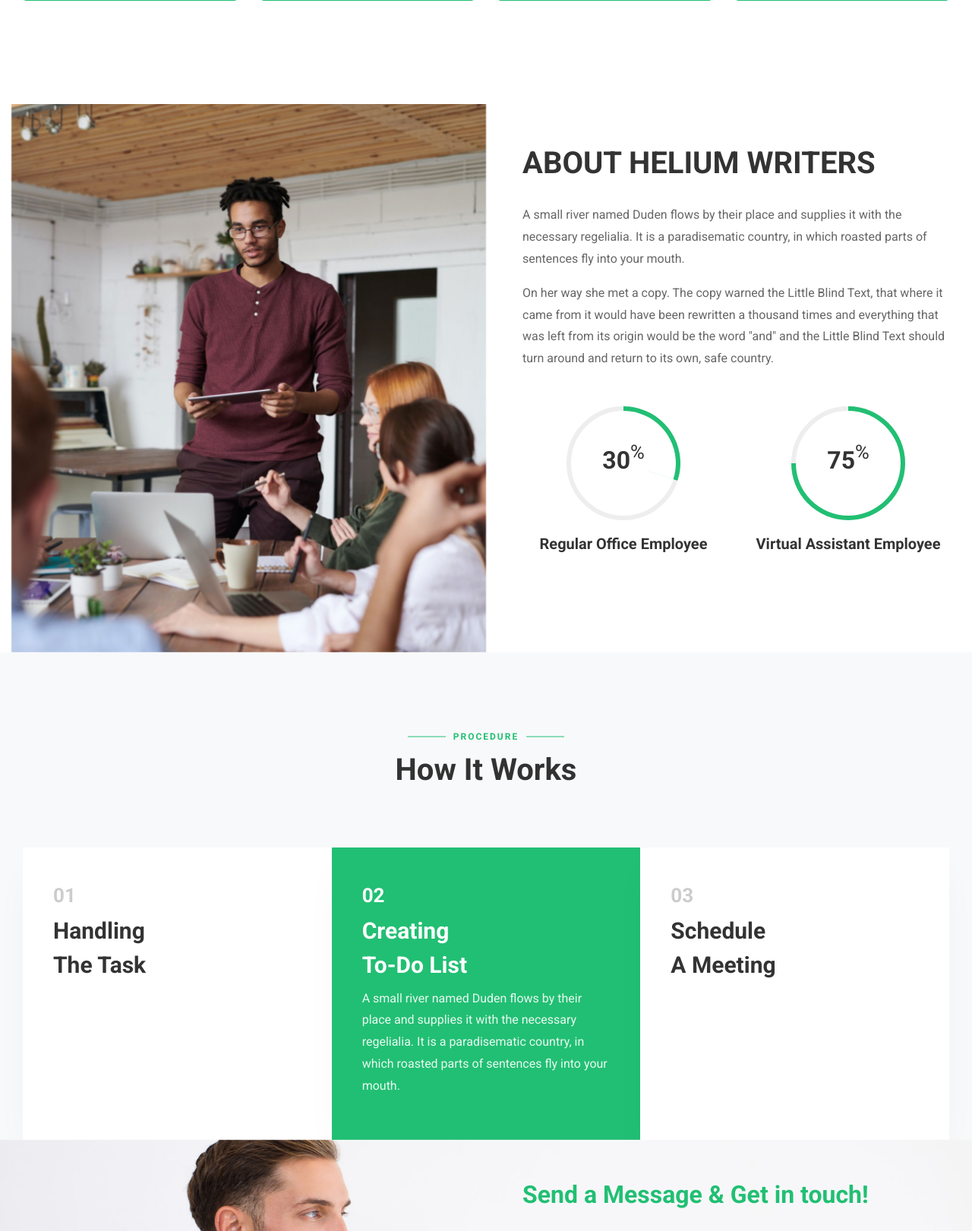
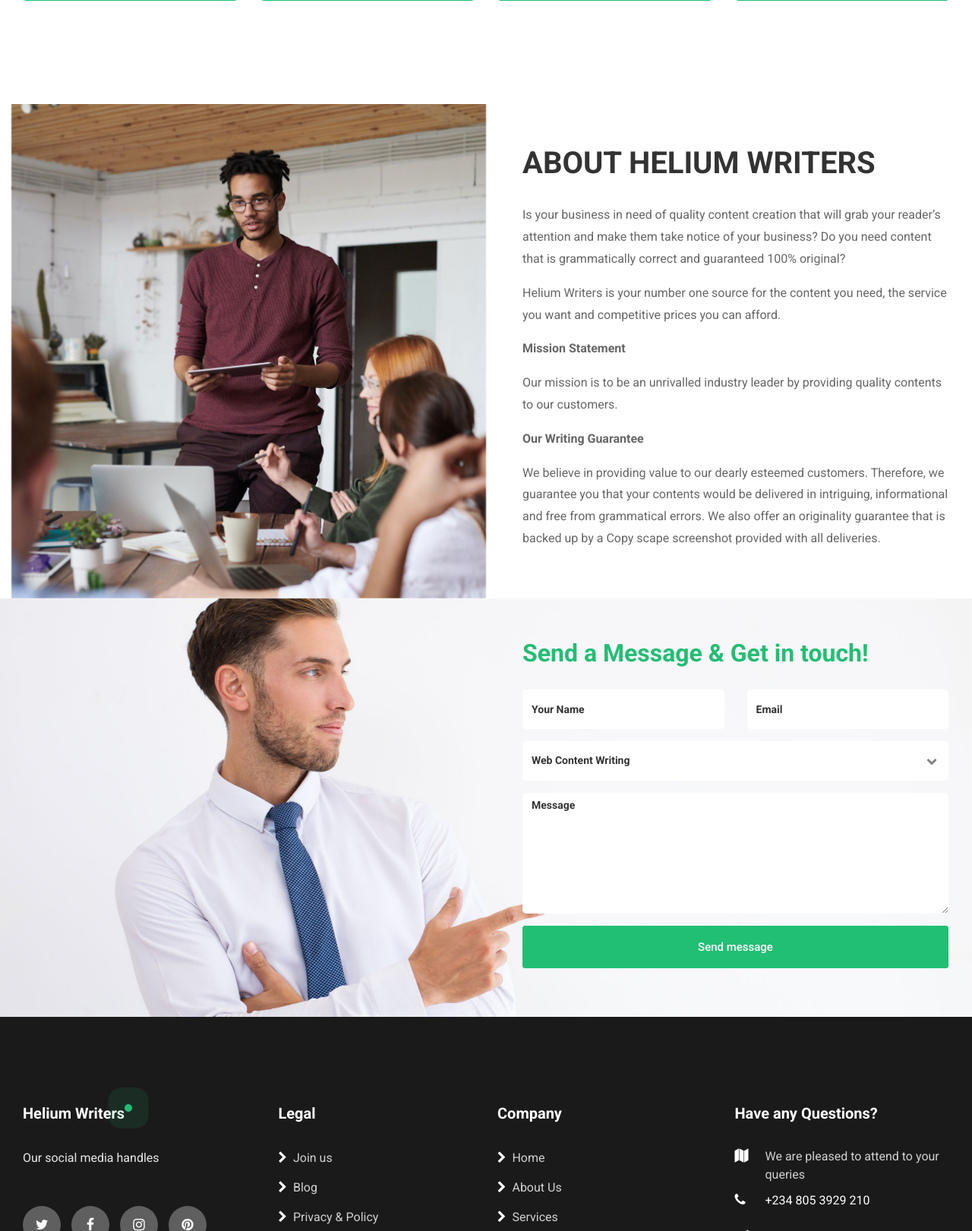
Before and after one commit to kroyedapper/Helium, a PHP site: page / in a window 1280 px wide. Shown: the part 3101-4722 px from the top of the page at 76% size. Run offline with PHP 8.4, Linux system fonts and the light colour scheme; some libraries are stand-ins or nearby versions; some web fonts are replaced.

Commit message:
Second commit

```diff
--- a/index.php
+++ b/index.php
@@ -27,7 +27,7 @@
     		<div class="row justify-content-center">
           <div class="col-md-12 heading-section text-center ftco-animate mb-5">
           	<span class="subheading">Why Choose Us?</span>
-            <h2 class="mb-2">Top Reason Why You Need To Hire Us</h2>
+            <h2 class="mb-2">Top Reason Why You Should Hire Us</h2>
           </div>
         </div>
     	</div>
@@ -219,100 +219,26 @@
 	          <div class="heading-section">
 	            <h2 class="mb-4">ABOUT HELIUM WRITERS</h2>
 
-	            <p>A small river named Duden flows by their place and supplies it with the necessary regelialia. It is a paradisematic country, in which roasted parts of sentences fly into your mouth.</p>
-	            <p>On her way she met a copy. The copy warned the Little Blind Text, that where it came from it would have been rewritten a thousand times and everything that was left from its origin would be the word "and" and the Little Blind Text should turn around and return to its own, safe country.</p>
+	            <p>Is your business in need of quality content creation that will grab your reader’s attention and make them take notice of your business?
+				Do you need content that is grammatically correct and guaranteed 100% original? </p>
+	            <p>Helium Writers is your number one source for the content you need, the service you want and competitive prices you can afford. </p>
+				<p><strong>Mission Statement</strong></p>
+				<p>Our mission is to be an unrivalled industry leader by providing quality contents to our customers.</p>
+				<p><strong>Our Writing Guarantee</strong></p>
+				<p>We believe in providing value to our dearly esteemed customers.
+				Therefore, we guarantee you that your contents would be delivered in intriguing, informational and free from grammatical errors.
+				We also offer an originality guarantee that is backed up by a Copy scape screenshot provided with all deliveries.</p>
 	          </div>
 
-	          <div class="row progress-circle my-5">
-				  		<div class="col-lg-6 mb-4">
-					      <div class="bg-white">
-					        <!-- Progress bar 1 -->
-					        <div class="progress mx-auto" data-value='30'>
-					          <span class="progress-left">
-                      <span class="progress-bar border-primary"></span>
-					          </span>
-					          <span class="progress-right">
-                      <span class="progress-bar border-primary"></span>
-					          </span>
-					          <div class="progress-value w-100 h-100 rounded-circle d-flex align-items-center justify-content-center">
-					            <div class="h2 font-weight-bold">30<sup class="small">%</sup></div>
-					          </div>
-					        </div>
 
-					        <h2 class="h5 font-weight-bold text-center mt-3">Regular Office Employee</h2>
-					        <!-- END -->
-					      </div>
-					    </div>
-
-					    <div class="col-lg-6 mb-4">
-					      <div class="bg-white">
-					        <!-- Progress bar 1 -->
-					        <div class="progress mx-auto" data-value='75'>
-					          <span class="progress-left">
-                      <span class="progress-bar border-primary"></span>
-					          </span>
-					          <span class="progress-right">
-                      <span class="progress-bar border-primary"></span>
-					          </span>
-					          <div class="progress-value w-100 h-100 rounded-circle d-flex align-items-center justify-content-center">
-					            <div class="h2 font-weight-bold">75<sup class="small">%</sup></div>
-					          </div>
-					        </div>
-
-					        <h2 class="h5 font-weight-bold text-center mt-3">Virtual Assistant Employee</h2>
-					        <!-- END -->
-					      </div>
-					    </div>
-				  	</div>
 					</div>
 				</div>
 			</div>
 		</section>
 
-  <?php //include("includes/testimonial.php") ?>
+<?php //include("includes/testimonial.php") ?>
 
-    <section class="ftco-section ftco-no-pb bg-light">
-    	<div class="container">
-    		<div class="row justify-content-center pb-5 mb-3">
-          <div class="col-md-7 heading-section text-center ftco-animate">
-          	<span class="subheading">Procedure</span>
-            <h2>How It Works</h2>
-          </div>
-        </div>
-    		<div class="row no-gutters">
-    			<div class="col-md-4 d-flex align-items-stretch ftco-animate">
-    				<div class="services-2">
-    					<span class="number">01</span>
-    					<h2>Handling <br>The Task</h2>
-    					<div class="text">
-	    					<p>A small river named Duden flows by their place and supplies it with the necessary regelialia. It is a paradisematic country, in which roasted parts of sentences fly into your mouth.</p>
-	    					<span class="icon flaticon-loan"></span>
-	    				</div>
-    				</div>
-    			</div>
-    			<div class="col-md-4 d-flex align-items-stretch ftco-animate">
-    				<div class="services-2 active">
-    					<span class="number">02</span>
-    					<h2>Creating <br>To-Do List</h2>
-    					<div class="text">
-    						<p>A small river named Duden flows by their place and supplies it with the necessary regelialia. It is a paradisematic country, in which roasted parts of sentences fly into your mouth.</p>
-	    					<span class="icon flaticon-document"></span>
-	    				</div>
-    				</div>
-    			</div>
-    			<div class="col-md-4 d-flex align-items-stretch ftco-animate">
-    				<div class="services-2">
-    					<span class="number">03</span>
-    					<h2>Schedule <br>A Meeting</h2>
-    					<div class="text">
-    						<p>A small river named Duden flows by their place and supplies it with the necessary regelialia. It is a paradisematic country, in which roasted parts of sentences fly into your mouth.</p>
-	    					<span class="icon flaticon-fast"></span>
-	    				</div>
-    				</div>
-    			</div>
-    		</div>
-    	</div>
-    </section>
+<?php //include("includes/procedure.php"); ?>
 
 <?php //include("includes/price-section.php"); ?>
 
@@ -342,10 +268,14 @@
 	          					<div class="select-wrap">
 	                      <div class="icon"><span class="fa fa-chevron-down"></span></div>
 	                      <select name="" id="" class="form-control">
-	                      	<option value="">Assistant Purpose</option>
-	                        <option value="">Familty Task</option>
-	                        <option value="">Online Research</option>
-	                        <option value="">Management Task</option>
+	                      	<option value="Web Content Writing">Web Content Writing</option>
+	                        <option value="Blog Writing">Blog Writing</option>
+	                        <option value="Book GhostWriting">Book GhostWriting</option>
+	                        <option value="Business Plan Writing">Business Plan Writing</option>
+							<option value="Social Media Writing">Social Media Writing</option>
+	                        <option value="Speech Writing">Speech Writing</option>
+	                        <option value="Essay Writing">Essay Writing</option>
+	                        <option value="Others">Others</option>
 	                      </select>
 	                    </div>
 			              </div>
```
Also changed, not shown: includes/procedure.php (added, +42 -0 lines).
